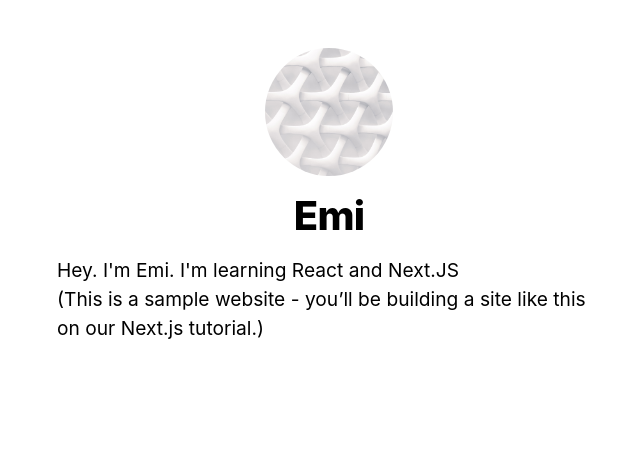
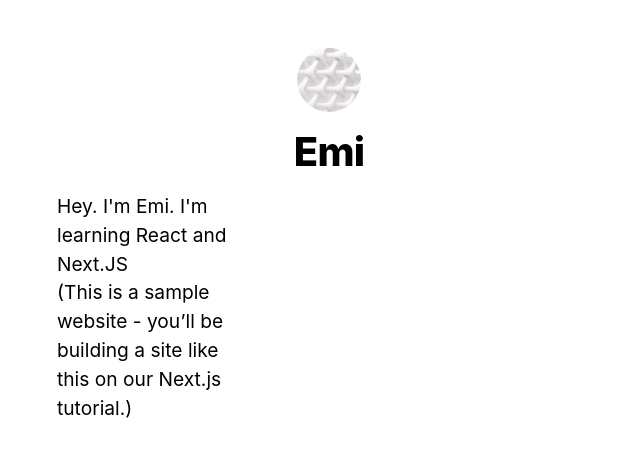
Before and after one commit to e-cmt/emi-codes, a Next.js app: page / in a window 1280 px wide. Shown: the top 456 px of the page, without its empty margins (311-951 px from the left). Built offline with nearby package versions, Linux system fonts and the light colour scheme.

Commit message:
Added projects page

```diff
--- a/components/layout.module.css
+++ b/components/layout.module.css
@@ -16,10 +16,6 @@
 }
 
 .headerHomeImage {
-  width: 8rem;
-  height: 8rem;
+  width: 4rem;
+  height: 4rem;
 }
-
-.backToHome {
-  margin: 3rem 0 0;
-}
--- a/pages/about.js
+++ b/pages/about.js
@@ -15,9 +15,6 @@
           <a>Back to home</a>
         </Link>
       </h2>
-      <Alert type="success">
-        <div className="bg-pink-300">Hello</div>
-      </Alert>
     </Layout>
   );
 }
--- a/pages/index.js
+++ b/pages/index.js
@@ -8,6 +8,8 @@
       <Head>
         <title>{siteTitle}</title>
       </Head>
+
+      <div class="grid grid-cols-1 sm:grid-cols-2 md:grid-cols-3 gap-1 ">
         <section className={utilStyles.headingMd}>
           <p>Hey. I'm Emi. I'm learning React and Next.JS</p>
           <p>
@@ -15,6 +17,7 @@
             <a href="https://nextjs.org/learn">our Next.js tutorial</a>.)
           </p>
         </section>
+      </div>
     </Layout>
   );
 }
```
Also changed, not shown: pages/projects.js (added). Lines whose indentation alone changed are shown as unchanged.
